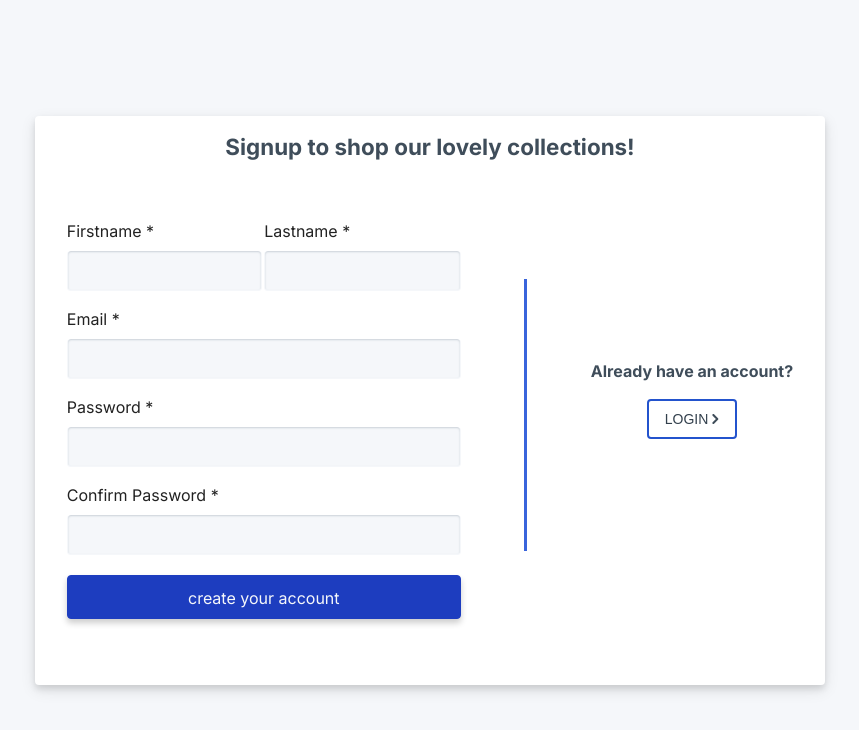
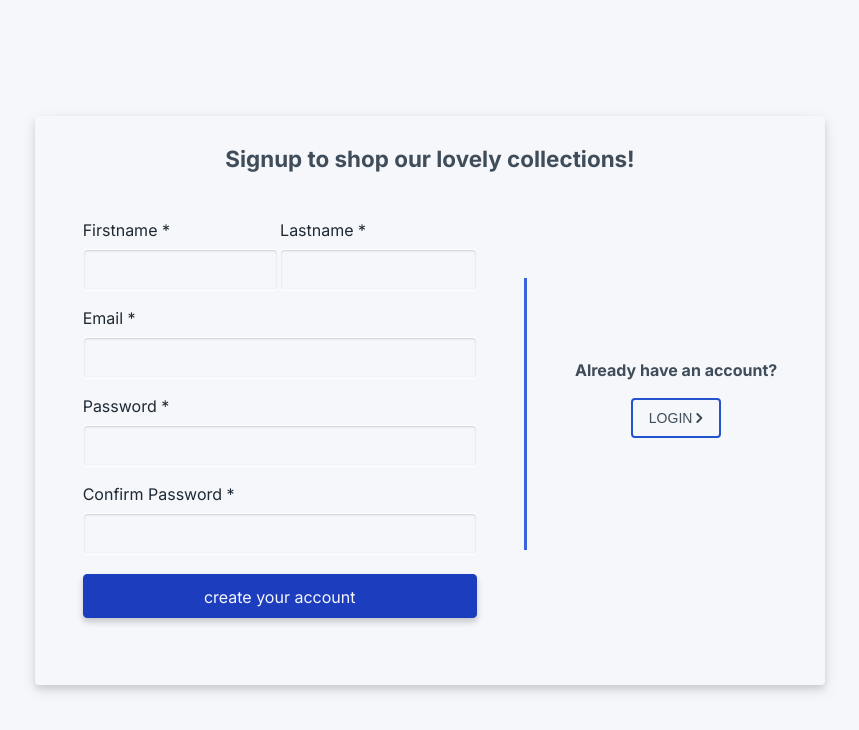
Before and after one commit to Kellswork/shopping-site-frontend, a React app: page / in a window 1280 px wide. Shown: the top 730 px of the page, without its empty margins (210-1069 px from the left). Built offline with nearby package versions, Linux system fonts and the light colour scheme.

Commit message:
minor changes made to the style

```diff
--- a/src/components/atoms/buttons.js
+++ b/src/components/atoms/buttons.js
@@ -15,7 +15,7 @@ export const SecondaryButton = styled.button`
   border: ${border(primaryBlue[6])[3]};
   box-sizing: border-box;
   border-radius: 4px;
-  color: ${neutrals.darkgrey400};
+  color: ${neutrals.darkgrey300};
 `
 
 export const FormButton = styled.button`
--- a/src/components/molecules/TextFields.js
+++ b/src/components/molecules/TextFields.js
@@ -20,10 +20,11 @@ const Input = styled.input`
     0 1px 0 #fff;
   border-radius: ${radius.sm};
   margin-bottom: ${spacingUnit[4]};
-  /* padding-left: ${spacingUnit[0]}; */
+  padding-left: ${spacingUnit[1]};
   margin-top: ${spacingUnit[2]};
   display: inline-block;
   box-sizing: border-box;
+  color: ${neutrals.darkgrey500};
   &:focus {
     border: 1px solid ${primaryBlue[4]};
   }
@@ -32,6 +33,7 @@ const Label = styled.label`
   font-size: ${typeScale.para};
   font-family: ${headerFont};
   display: block;
+  color: ${neutrals.darkgrey500};
 `
 
 export const FirstNameInput = () => (
--- a/src/components/organisms/Forms.js
+++ b/src/components/organisms/Forms.js
@@ -37,15 +37,17 @@ const CardContainer = styled.div`
     font-weight: ${fontWeight.bold};
     color: ${neutrals.darkgrey300};
     margin: 0 auto;
-    padding-top: ${spacingUnit[4]};
+    padding-top: ${spacingUnit[6]};
   }
 `
 
 const CardContent = styled.div`
+  box-sizing: border-box;
   display: flex;
   height: 100%;
-  justify-content: space-around;
+  justify-content: space-evenly;
   align-items: center;
+  margin-bottom: ${spacingUnit[2.5]};
 `
 
 const Form = styled.form`
```
